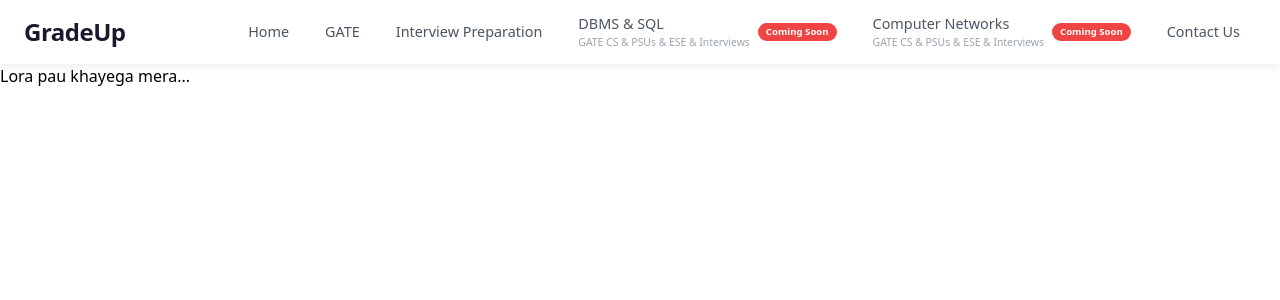
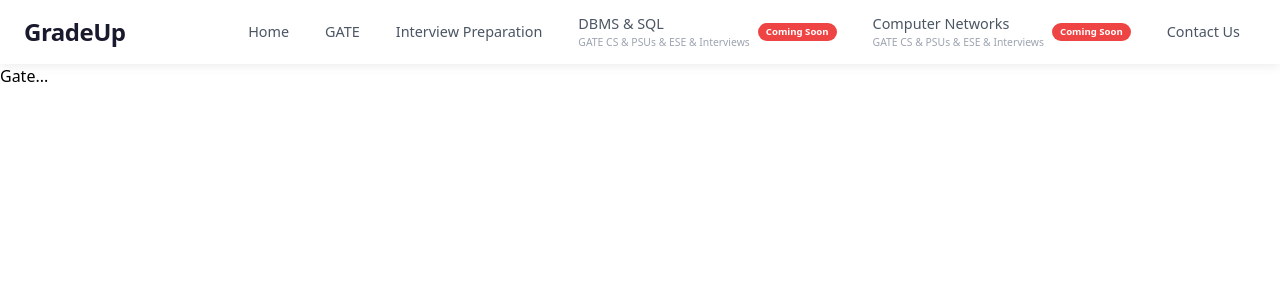
Before and after one commit to Ritikjain91/gradeup-, a React (Create React App) app: page /about in a window 1280 px wide. Shown: the top 300 px of the page. Built offline with nearby package versions, Linux system fonts and the light colour scheme.

Commit message:
update the code

```diff
--- a/src/Component/About/About.jsx
+++ b/src/Component/About/About.jsx
@@ -2,7 +2,7 @@ import React from 'react'
 
 const About = () => {
   return (
-    <div>Lora pau khayega mera...</div>
+    <div>Gate...</div>
   )
 }
 
--- a/src/Component/Reactjs/Reactjs.jsx
+++ b/src/Component/Reactjs/Reactjs.jsx
@@ -319,6 +319,10 @@ Update Real DOM
 <p className='text-3xl mt-6 text-center font-bold'>
   What Are the Phases in React?
 </p>
+<p className='text-lg mt-6 text-center'>
+
+
+</p>
 </div>
 <div>
 
```
